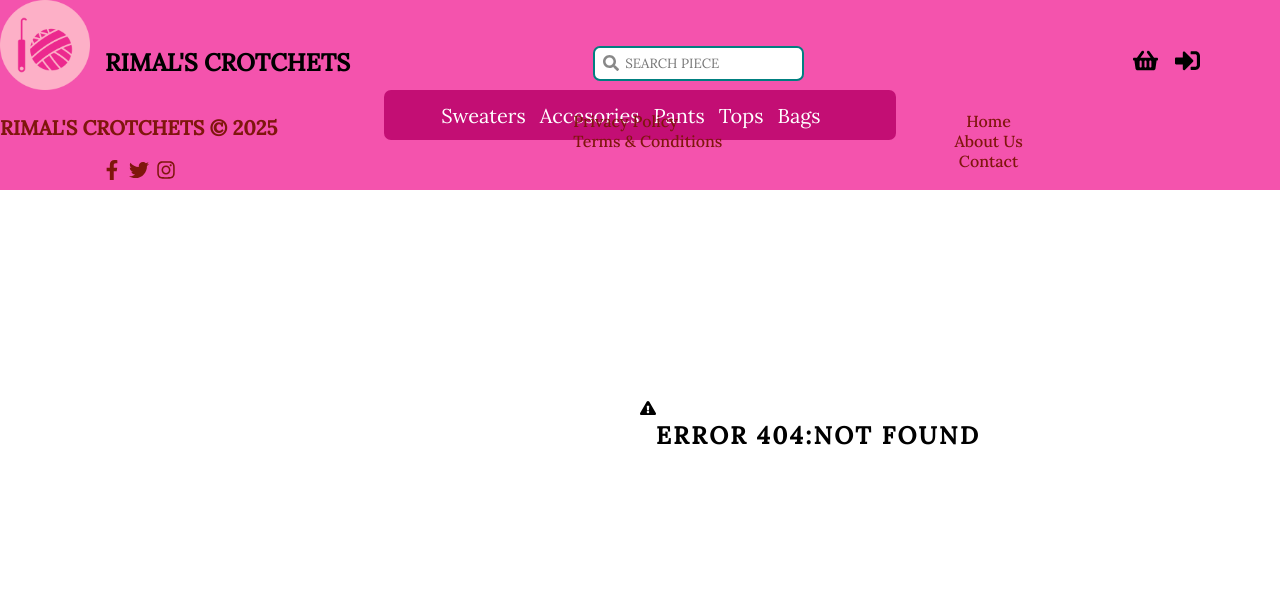
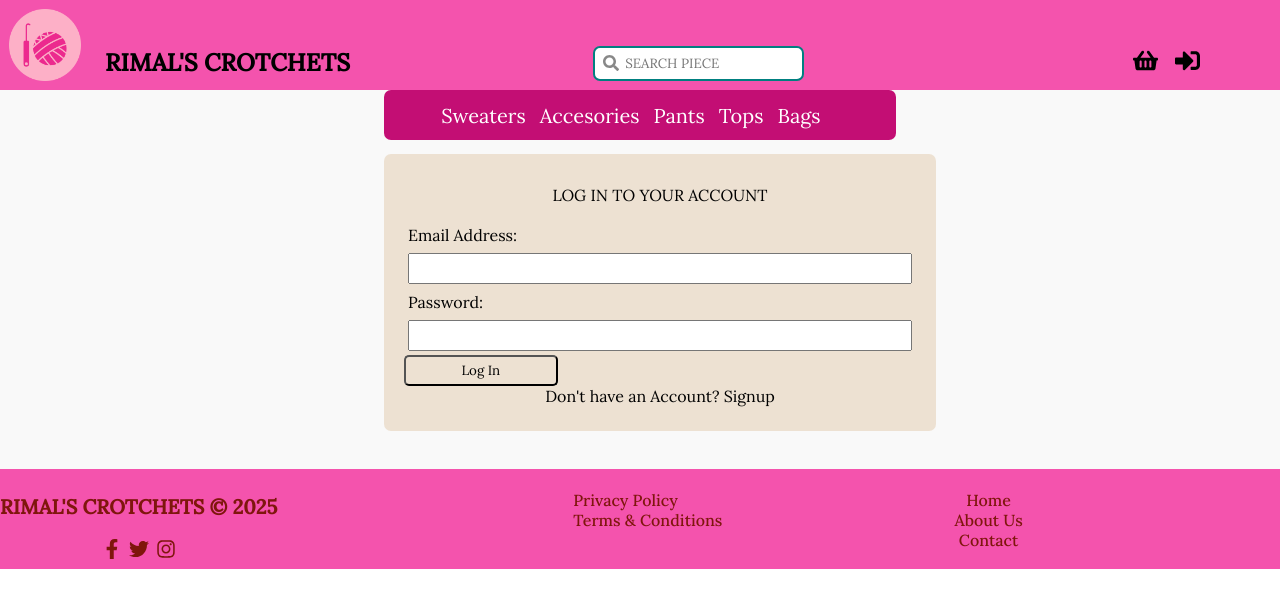
Before and after one commit to KalekyeRaychelle/RimalCrotchets, a React (Create React App) app: page /LogIn in a window 1280 px wide. Before the commit this address had no page. Shown: the top 608 px of the page. Built offline with nearby package versions, Linux system fonts and the light colour scheme.

Commit message:
Authentication frontend

```diff
--- a/src/App.js
+++ b/src/App.js
@@ -7,6 +7,8 @@ import { Routes,Route,useLocation} from 'react-router-dom';
 import NoPage from './pages/NoPage';
 import About from './pages/About';
 import Contact from './pages/Contact';
+import Signup from './pages/Signup';
+import Login from './pages/Login';
 
 
 function App() {
@@ -21,6 +23,8 @@ function App() {
           <Route path="/" element={<MidSection />} />
           <Route path="/About" element={<About/>}/>
           <Route path="/Contact" element={<Contact/>}/>
+          <Route path="/SignUp" element={<Signup/>}/>
+          <Route path="/LogIn" element={<Login/>}/>
           <Route path="*" element={<NoPage />} />
       </Routes>
       <Footer/>
--- a/src/components/header.js
+++ b/src/components/header.js
@@ -34,7 +34,7 @@ const Header= () => {
     <div className='rightSide'>
       <ul className='liLinks'>
             <li><Link><FaShoppingBasket /></Link></li>
-            <li><Link><FaSignInAlt /></Link></li>
+            <li><Link to='/SignUp'><FaSignInAlt /></Link></li>
             <li onClick={toggleDropdown} className="dropdownIcon">
             <FaListUl /></li>
       </ul>
--- /dev/null
+++ b/src/pages/Login.js
@@ -0,0 +1,41 @@
+import React,{useState} from 'react'
+import { Link } from 'react-router-dom'
+import '../styles/Login.css'
+
+const Login = () => {
+  const [formData,setFormData]= useState({
+    email:"",
+    passwd:"",
+  });
+  const handleChange=(e)=>{
+    setFormData({...formData,[e.target.name]: e.target.value});
+  }
+  const handleSubmit=(e)=>{
+    e.preventDefault();
+    console.log("Form Data submitted", formData)
+  }
+  return (
+    <div className='Login'>
+      <form onSubmit={handleSubmit}>
+        <p> LOG IN TO YOUR ACCOUNT</p>
+        <label>Email Address:</label>
+        <input type='email' id='email' name='email'
+         value={formData.email}
+         onChange={handleChange}
+         required/>
+        <label>Password:</label>
+        <input type='password' id='passwd' name='passwd'
+         value={formData.passwd}
+         onChange={handleChange}
+         required/>
+        <button type='submit'>
+            Log In
+        </button>
+        <Link to='/SignUp'>Don't have an Account? Signup</Link>
+        </form>
+
+    </div>
+  )
+}
+
+export default Login
--- /dev/null
+++ b/src/pages/Signup.js
@@ -0,0 +1,63 @@
+import React,{useState} from 'react'
+import { Link } from 'react-router-dom'
+import '../styles/Signup.css'
+
+const Signup = () => {
+  const [formData,setFormData]=useState({
+    fname:"",
+    lname:"",
+    phoneNo:"",
+    email:"",
+    passwd:"",
+    conpasswd:"",
+
+  });
+  const handleChange=(e)=>{
+    setFormData({...formData,[e.target.name]: e.target.value});
+  };
+  const handleSubmit=(e)=>{
+    e.preventDefault();
+    console.log("Form Data submitted", formData)
+  }
+  return (
+    <div className='Signup'>
+      <form onSubmit={handleSubmit}>
+        <p>SIGN UP</p>
+        <label>First Name:</label>
+        <input type='text' id='fname' name='fname' placeholder='Amelia'
+         value={formData.fname}
+         onChange={handleChange}
+         required/>
+        <label>SurName:</label>
+        <input type='text' id='lname' name='lname' placeholder='Mbonde'
+         value={formData.lname}
+         onChange={handleChange}
+         required/>
+        <label>Phone Number: </label>
+        <input type='tel' id='phoneNo' name='phoneNo'
+         value={formData.phoneNo}
+         onChange={handleChange}
+         required/>
+        <label>Email Address:</label>
+        <input type='email' id='email' name='email'
+         value={formData.email}
+         onChange={handleChange}
+         required/>
+        <label>Password:</label>
+        <input type='password' id='passwd' name='passwd'
+         value={formData.passwd}
+         onChange={handleChange}
+         required/>
+        <label>Confirm Password:</label>
+        <input type='password' id='conpasswd' name='conpasswd'
+         value={formData.conpasswd}
+         onChange={handleChange}
+         required/>
+        <button type='submit'>Sign Up</button>
+        <Link to='/LogIn'>Have an Account? Login</Link>
+      </form>
+    </div>
+  )
+}
+
+export default Signup
--- /dev/null
+++ b/src/styles/Login.css
@@ -0,0 +1,52 @@
+@import url('https://fonts.googleapis.com/css2?family=Lora&display=swap');
+.Login{
+    background-color: rgb(249, 249, 249);
+    padding-top: 5%;
+    padding-bottom: 3%;
+}
+.Login form{
+    display:flex;
+    width:40%;
+    flex-direction: column;
+    background-color: rgb(237, 225, 210);
+    position:relative;
+    left:30%;
+    padding:15px 20px 25px 20px;
+    border-radius: 7px;
+
+}
+.Login label{
+    margin: 4px 4px 4px 4px;
+    text-align:justify;
+
+}
+.Login input{
+    margin: 4px 4px 4px 4px;
+    padding: 5px 7px;
+}
+.Login textarea{
+    resize:none;
+    margin: 4px 4px 15px 4px;
+}
+.Login button{
+    padding:5px 7px;
+    width:30%;
+    background-color: transparent;
+    border-radius: 5px;
+    transition:transform 0.3s ease;
+}
+.Login button:hover{
+    transform:scale(0.9);
+    border:2px #515f3a solid;
+    cursor: pointer;
+    background-color: rgba(232, 200, 134, 0.8);
+
+}
+.Login a{
+    text-decoration: none;
+    color:black;
+}
+.Login a:hover{
+    text-decoration: underline;
+    color:rgb(30, 85, 33);
+}
--- /dev/null
+++ b/src/styles/Signup.css
@@ -0,0 +1,52 @@
+@import url('https://fonts.googleapis.com/css2?family=Lora&display=swap');
+.Signup{
+    background-color: rgb(249, 249, 249);
+    padding-top: 5%;
+    padding-bottom: 3%;
+}
+.Signup form{
+    display:flex;
+    width:40%;
+    flex-direction: column;
+    background-color: rgb(237, 225, 210);
+    position:relative;
+    left:30%;
+    padding:15px 20px 25px 20px;
+    border-radius: 7px;
+
+}
+.Signup label{
+    margin: 4px 4px 4px 4px;
+    text-align:justify;
+
+}
+.Signup input{
+    margin: 4px 4px 4px 4px;
+    padding: 5px 7px;
+}
+.Signup textarea{
+    resize:none;
+    margin: 4px 4px 15px 4px;
+}
+.Signup button{
+    padding:5px 7px;
+    width:30%;
+    background-color: transparent;
+    border-radius: 5px;
+    transition:transform 0.3s ease;
+}
+.Signup button:hover{
+    transform:scale(0.9);
+    border:2px #515f3a solid;
+    cursor: pointer;
+    background-color: rgba(232, 200, 134, 0.8);
+
+}
+.Signup a{
+    text-decoration: none;
+    color:black;
+}
+.Signup a:hover{
+    text-decoration: underline;
+    color:rgb(30, 85, 33);
+}
```
